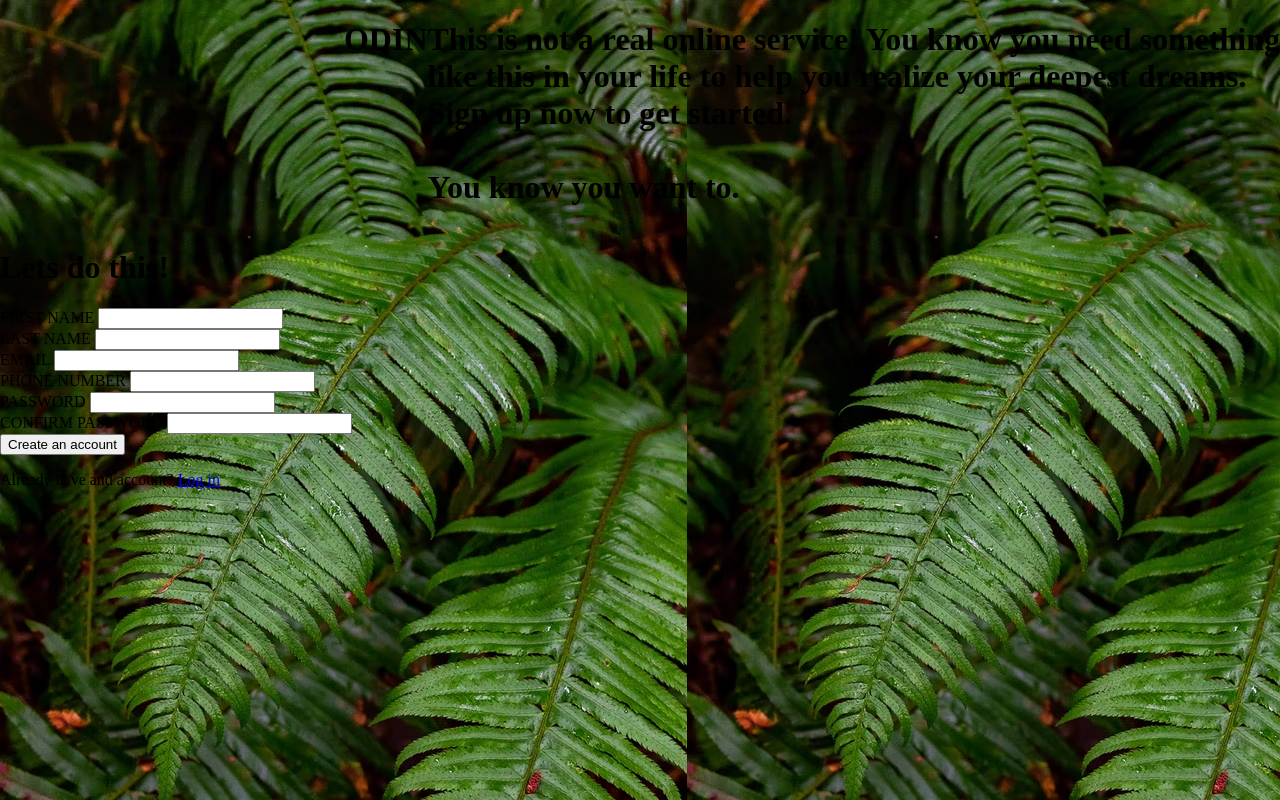
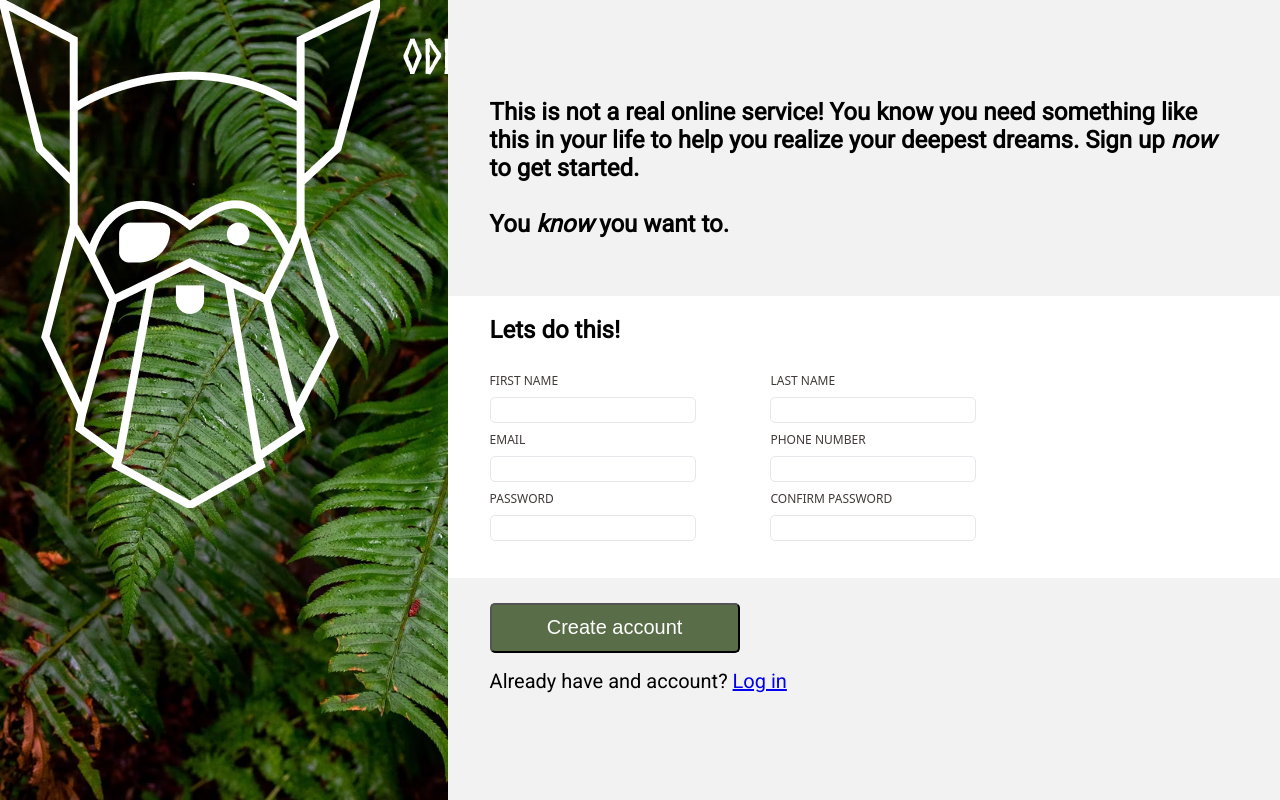
Before and after one commit to GONRONDEROS/odin-forms, a plain HTML site: page index.html in a window 1280 px wide. Drawn offline with Linux system fonts and the light colour scheme.

Commit message:
Finish part one and two. Start part third

```diff
--- a/index.html
+++ b/index.html
@@ -5,53 +5,63 @@
     <meta http-equiv="X-UA-Compatible" content="IE=edge">
     <meta name="viewport" content="width=device-width, initial-scale=1.0">
     <link rel="stylesheet" href="./styles.css">
+    <link href="https://fonts.googleapis.com/css2?family=Roboto&family=Roboto+Slab&display=swap" rel="stylesheet">
     <title>Odin Forms</title>
 </head>
 <body>
 
-    <div class="first-part">
+    <div class="main">
+        <div class="left">
+            <div class="odin-logo">
+                <img src="./public/img/odin-lined.png" alt="odin-logo">
+            </div>
             <div class="title">
-            <div class="odin-logo"></div>
                 <h1>ODIN</h1>
             </div>
-        <div class="message">
-            <h1>This is not a real online service! You know you need something <br> like this in your life to help you realize your deepest dreams. <br> Sign up now to get started. <br><br> You know you want to.</h1>
         </div>
+        <div class="right">
+            <div class="first-part">
+                <h2 class="title">This is not a real online service! You know you need something like this in your life to help you realize your deepest dreams. Sign up <em>now</em> to get started. <br><br> You <em>know</em> you want to.</h2>
             </div>
-    <div class="form-part">
-        <h1>Lets do this!</h1>
-        <div class="forms">
-            <form>
-                <div class="first-name">
+            <div class="second-part">
+                <h2 class="sub-title">Lets do this!</h2>
+                <form action="" method="get" class="form-main-div">
+                    <div class="form-divs">
+                        <div class="form-div">
                             <label for="first-name">FIRST NAME</label>
                             <input type="text" id="first-name" name="first-name">
                         </div>
-                <div class="last-name">
+                        <div class="form-div">
+                            <label for="email">EMAIL</label>
+                            <input type="email" id="email" name="email">
+                        </div>
+                        <div class="form-div">
+                            <label for="password">PASSWORD</label>
+                            <input type="password" id="password" name="password">
+                        </div>
+                    </div>
+                    <div class="form-divs">
+                        <div class="form-div">
                             <label for="last-name">LAST NAME</label>
                             <input type="text" id="last-name" name="last-name">
                         </div>
-                <div class="email">
-                    <label for="email">EMAIL</label>
-                    <input type="email" id="email" name="email">
-                </div>
-                <div class="phone">
+                        <div class="form-div">
                             <label for="phone">PHONE NUMBER</label>
                             <input type="text" id="phone" name="phone">
                         </div>
-                <div class="password">
-                    <label for="password">PASSWORD</label>
-                    <input type="password" id="password" name="password">
-                </div>
-                <div class="confirmed-password">
+                        <div class="form-div">
                             <label for="confirmed-password">CONFIRM PASSWORD</label>
                             <input type="password" id="confirmed-password" name="confirmed-password">
                         </div>
+                    </div>
                 </form>
             </div>
+            <div class="third-part">
+                <button type="submit">Create account</button>
+                <p class="sign-in">Already have and account? <a href="?">Log in</a></p>
             </div>
-    <div class="button-part">
-        <button type="submit">Create an account</button>
-        <p>Already have and account? <a href="?">Log in</a></p>
         </div>
+    </div>
+
 </body>
 </html>
--- a/styles.css
+++ b/styles.css
@@ -1,22 +1,124 @@
-body{
-    background-image: url(./public/img/photo-1585202900225-6d3ac20a6962.avif);
-    margin: 0;
-}
-
 @font-face {
     font-family: 'MyWebFont';
     src: url(./public/fonts/Norse-Bold.otf);
 }
 
-.first-part {
+body {
+    margin: 0%;
+    padding: 0;
+}
+.main {
     display: flex;
     flex-direction: row;
-    justify-content: right;
-    margin-right: 0;
+    width: 100vw;
+    height: 100vh;
+}
+
+.left {
+    display: flex;
+    flex-direction: row;
+    width: 35vw;
+    background-image: url(./public/img/photo-1585202900225-6d3ac20a6962.avif);
+    background-repeat: no-repeat;
+    background-size: cover;
+    font-family: 'MyWebFont';
+    color: white;
+}
+
+.right {
+    display: flex;
+    flex-direction: column;
+    width: 65vw;
+    font-family: 'Roboto', sans-serif;
+}
+
+.first-part {
+    height: 40vh;
+    width: 100%;
+    display: flex;
+    align-items: flex-end;
+    background-color: rgb(243, 242, 242)
 }
 
 .title {
+    margin-left: 5%;
+    margin-right: 5%;
+    margin-bottom: 7%;
+    font-size: 24px;
+}
+
+
+.second-part {
+    background-color: white;
+    height: 30vh;
+}
+
+.sub-title {
+    margin-left: 5%;
+    margin-right: 5%;
+    font-size: 24px;
+}
+
+.form-main-div {
     display: flex;
     flex-direction: row;
+    margin-left: 5%;
+    margin-right: 5%;
+}
+
+.form-divs {
+    margin-right: 10%;
+    margin-bottom: 5%;
+}
+
+.form-div {
+    display: flex;
+    flex-direction: column;
+}
+
+label {
+    margin: 8px 0px;
+    font-size: 12px;
+    color: rgb(66, 57, 57);
+    font-family: system-ui;
+}
+
+input {
+    width: 200px;
+    border-color: #e5e7eb;
+    border-style: solid;
+    border-width: 1px;
+    border-radius: 5px;
+    height: 22px;
+}
+
+input:focus {
+    border-color: red;
+    border-style: solid;
+    border-width: 1px;
+    box-shadow: #e5e7eb;
 
 }
+
+.third-part {
+    height: 30vh;
+    background-color: rgb(243, 242, 242);
+    margin-top: 5%;
+}
+
+button {
+    margin: 3% 0% 0% 5%;
+    border-radius: 5px;
+    height: 50px;
+    width: 250px;
+    background-color: #596D48;
+    font-size: 20px;
+    padding: 10px;
+    color: white;
+}
+
+.sign-in {
+    margin-top: 2%;
+    margin-left: 5%;
+    font-size: 20px;
+}
```
Lines whose indentation alone changed are shown as unchanged.
